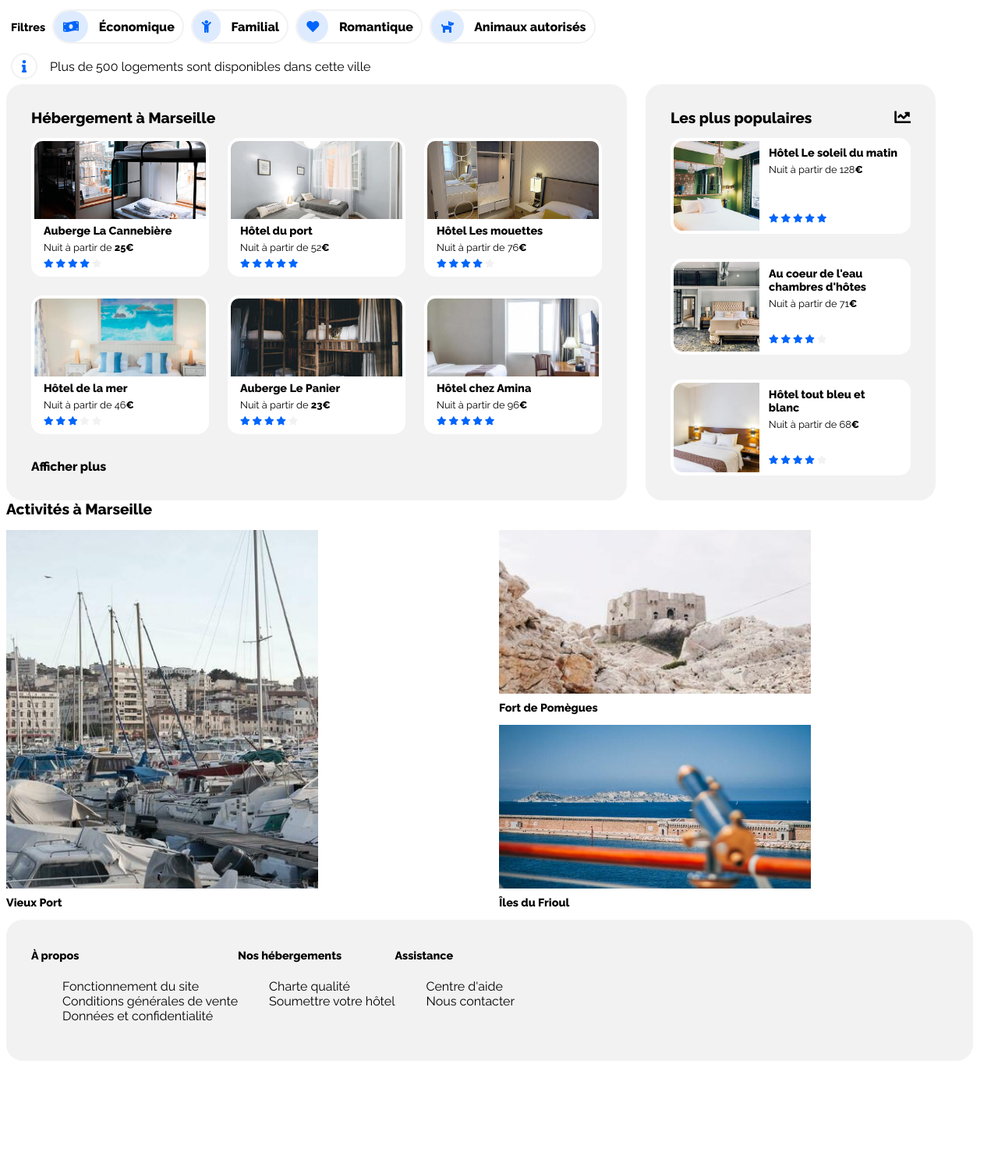
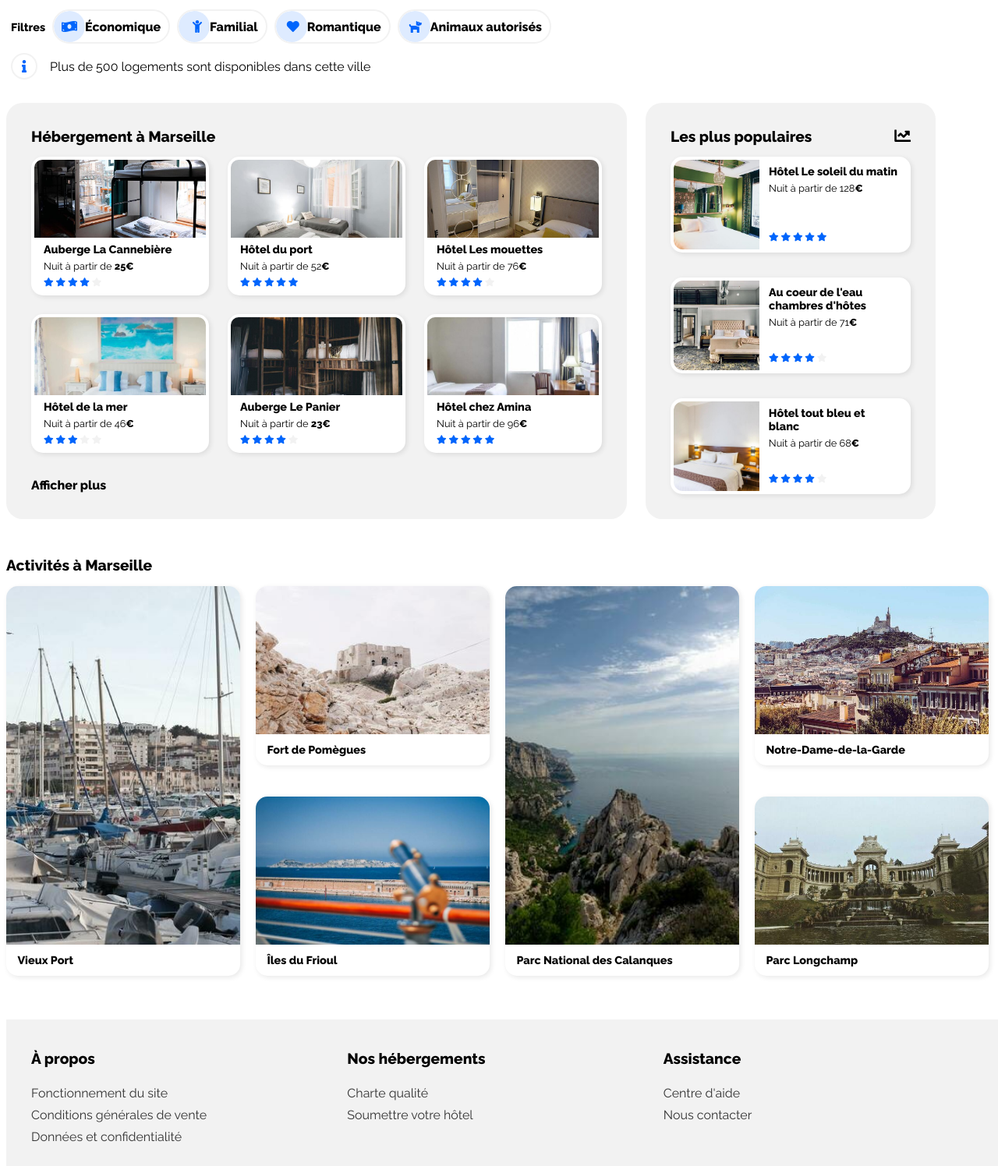
Before and after one commit to SedaII/IliasIdrissiMessnaoui_2_07062021, a plain HTML site: page index.html in a window 1280 px wide. Shown: the part 182-1678 px from the top of the page at 78% size. Before the commit the page ends 1551 px from the top, so only its background shows below. Drawn offline with Linux system fonts and the light colour scheme.

Commit message:
Finish desktop card and start mobile queries

```diff
--- a/assets/style/style.css
+++ b/assets/style/style.css
@@ -7,8 +7,14 @@
 }
 
 body {
+  width: 100%;
+  max-width: 1366px;
   font-family: Raleway, sans-serif;
   margin-top: 0;
+}
+
+section {
+  margin: 1.5em 0;
 }
 
 h1, h2 {
@@ -52,6 +58,10 @@ p {
   margin: 0;
 }
 
+input:focus {
+  outline-style: none;
+}
+
 /* Nav elements*/
 
 .Nav img {
@@ -59,9 +69,14 @@ p {
 }
 
 .Nav {
+  width: 100%;
+  margin-top: 0;
+}
+
+.Nav__header {
+  width: inherit;
   align-items: center;
   justify-content: space-between;
-  margin-top: 0;
 }
 
 .Nav__list {
@@ -91,6 +106,20 @@ p {
 .Nav__login, .Nav__login:visited {
   color: var(--color-blue);
   font-weight: bold;
+  padding-right: 24px;
+}
+
+.mobile-nav {
+  display: none;
+}
+
+.mobile-nav .Nav__list, .Nav__list-item {
+  width:100%;
+  height:60px;
+}
+
+.mobile-nav .Nav__link {
+  padding: 0;
 }
 
 /* Search form */
@@ -135,6 +164,7 @@ p {
   align-items: center;
   padding-left: 6px;
   margin: 6px 0;
+  flex-wrap: wrap;
 }
 
 .Filter__item {
@@ -145,12 +175,20 @@ p {
   font-family: inherit;
   font-weight: bold;
   padding-right: 10px;
+  align-items: center;
+}
+
+.Filter__icon-container {
+  width: 40px;
+  height: 40px;
+  background-color: var(--color-light-blue);
+  border-radius: 50%;
+  display: flex;
+  align-items: center;
+  justify-content: flex-end;
 }
 
 .Filter__icon {
-  background-color: var(--color-light-blue);
-  padding: 12px;
-  border-radius: 30px;
   margin-right: 10px;
 }
 
@@ -183,6 +221,7 @@ p {
   height: 170px;
   background-color: #fff;
   border-radius: 15px;
+  box-shadow: 2px 2px 6px rgba(33, 33, 33, .1);
 }
 
 .card img {
@@ -237,6 +276,7 @@ p {
   background-color: #fff;
   border-radius: 15px;
   padding: 4px;
+  box-shadow: 2px 2px 6px rgba(33, 33, 33, .1);
 }
 
 .side-card-content {
@@ -273,31 +313,78 @@ p {
   height: 500px;
   flex-wrap: wrap;
 }
-.activity-card-large {
-  width: 400px;
+
+.activity-card {
+  display: block;
+  width: 300px;
+  box-shadow: 2px 2px 6px rgba(33, 33, 33, .1);
+  border-radius: 15px;
+  overflow: hidden;
+}
+
+.activity-card h3 {
+  margin: .5em 1em;
+}
+
+.large {
   height: 500px;
 }
-.activity-card-large a {
-  width: inherit;
-  height: inherit;
-}
-.activity-card-large img{
+
+.large img{
   width: inherit;
   height: 460px;
   object-fit: cover;
 }
-.activity-card-small {
-  width: 400px;
-  height: 250px;
+.small {
+  height: 230px;
 }
-.activity-card-small a {
+.small img {
   width: inherit;
-  height: inherit;
+  height: 190px;
+  object-fit: cover;
 }
-.activity-card-small img {
-  width: inherit;
-  height: 210px;
-  object-fit: cover;
+
+/* Footer */
+
+.footer {
+  background-color: var(--color-grey);
+  padding: 2em;
+  margin-top: 3.5em;
+  display: grid;
+  grid-template-columns: 1fr 1fr 1fr;
+  width: 100%;
+  font-family: inherit;
+  box-sizing: border-box;
+}
+
+.footer ul {
+  padding-inline-start: 0;
+}
+
+.footer li {
+  margin-bottom: 9px;
+}
+
+.footer h3 {
+  font-size: 1.2em;
+}
+
+.footer a {
+  color: #333333;
+}
+
+/* Queries */
+
+@media screen and (max-width: 480px) {
+  .desktop-nav {
+    visibility: hidden;
+    width: 0;
+  }
+
+  .mobile-nav {
+    display: flex;
+    flex-direction: row;
+  }
 }
 
 /* Global class */
@@ -316,6 +403,7 @@ p {
   flex-direction: column;
   align-items: start;
   justify-content: space-between;
+  height: inherit;
 }
 
 .background {
--- a/index.html
+++ b/index.html
@@ -14,9 +14,25 @@
 
 <body>
 
-  <header class="column">
-    <nav class="Nav row">
+  <header>
+    <nav class="Nav column">
+      <div class="Nav__header row">
         <img src="assets/images/logo/reservia-nav.png" alt="reservia">
+        <ul class="Nav__list row">
+          <div class="desktop-nav row">
+            <li class="Nav__list-item">
+              <a class="Nav__link" href="#hebergement">Hébergements</a>
+            </li>
+            <li class="Nav__list-item">
+              <a class="Nav__link" href="#activites">Activités</a>
+            </li>
+          </div>
+          <li class="Nav__list-item">
+            <a class="Nav__login Nav__link" href="#">S'inscrire</a>
+          </li>
+        </ul>
+      </div>
+      <div class="mobile-nav">
         <ul class="Nav__list row">
             <li class="Nav__list-item">
               <a class="Nav__link" href="#hebergement">Hébergements</a>
@@ -24,10 +40,8 @@
             <li class="Nav__list-item">
               <a class="Nav__link" href="#activites">Activités</a>
             </li>
-        <li class="Nav__list-item">
-          <a class="Nav__login Nav__link" href="#">S'inscrire</a>
-        </li>
         </ul>
+      </div>
     </nav>
   </header>
 
@@ -44,20 +58,28 @@
 
     <div class="Filter row">
       <h3>Filtres</h3>
-      <div class="Filter__item">
+      <div class="Filter__item row">
+        <div class="Filter__icon-container">
           <i class="Filter__icon fas fa-money-bill-wave"></i>
+        </div>
         Économique
       </div>
-      <div class="Filter__item">
+      <div class="Filter__item row">
+        <div class="Filter__icon-container">
           <i class="Filter__icon fas fa-child"></i>
+        </div>
         Familial
       </div>
-      <div class="Filter__item">
+      <div class="Filter__item row">
+        <div class="Filter__icon-container">
           <i class="Filter__icon fas fa-heart"></i>
+        </div>
         Romantique
       </div>
-      <div class="Filter__item">
+      <div class="Filter__item row">
+        <div class="Filter__icon-container">
           <i class="Filter__icon fas fa-dog"></i>
+        </div>
         Animaux autorisés
       </div>
     </div>
@@ -192,8 +214,8 @@
         </header>
 
         <div class="side-card-container">
-          <article class="side-card">
-            <a href="#" class="row">
+          <article>
+            <a href="#" class="side-card row">
               <img src="assets/images/hebergements/small/matin.jpg" alt="Hôtel le soleil du matin">
               <div class="side-card-content column">
                 <div class="column">
@@ -211,8 +233,8 @@
             </a>
           </article>
 
-          <article class="side-card">
-            <a href="#" class="row">
+          <article>
+            <a href="#" class="side-card row">
               <img src="assets/images/hebergements/small/hotes.jpg" alt="Au coeur de l'eau chambres d'hôtes">
               <div class="side-card-content column">
                 <div class="column">
@@ -230,8 +252,8 @@
             </a>
           </article>
 
-          <article class="side-card">
-            <a href="#" class="row">
+          <article>
+            <a href="#" class="side-card row">
               <img src="assets/images/hebergements/small/blanc.jpg" alt="Hôtel tout bleu et blanc">
               <div class="side-card-content column">
                 <div class="column">
@@ -255,53 +277,80 @@
     <section id="activites">
       <h2>Activités à Marseille</h2>
       <div class="activity-card-container column">
-          <article class="activity-card-large">
-            <a href="#">
+          <article>
+            <a href="#" class="activity-card large">
               <img src="assets/images/activites/small/port.jpg" alt="Vieux port">
               <h3>Vieux Port</h3>
             </a>
           </article>
 
-          <article class="activity-card-small">
-            <a href="#">
+          <div class="column-stretch">
+            <article>
+              <a href="#" class="activity-card small">
                 <img src="assets/images/activites/small/pomegues.jpg" alt="Fort de Pomègues">
                 <h3>Fort de Pomègues</h3>
               </a>
             </article>
 
-          <article class="activity-card-small">
-            <a href="#">
+            <article>
+              <a href="#" class="activity-card small">
                 <img src="assets/images/activites/small/frioul.jpg" alt="Îles du Frioul">
                 <h3>Îles du Frioul</h3>
               </a>
             </article>
           </div>
+
+
+          <article>
+            <a href="#" class="activity-card large">
+              <img src="assets/images/activites/small/parc.jpg" alt="Parc National des Calanques">
+              <h3>Parc National des Calanques</h3>
+            </a>
+          </article>
+
+          <div class="column-stretch">
+            <article>
+              <a href="#" class="activity-card small">
+                <img src="assets/images/activites/small/notre.jpg" alt="Notre-Dame-de-la-Garde">
+                <h3>Notre-Dame-de-la-Garde</h3>
+              </a>
+            </article>
+
+            <article>
+              <a href="#" class="activity-card small">
+                <img src="assets/images/activites/small/longchamp.jpg" alt="Parc Longchamp">
+                <h3>Parc Longchamp</h3>
+              </a>
+            </article>
+          </div>
+
+        </div>
     </section>
   </main>
 
-  <footer class="background row">
+  <footer class="footer">
     <div class="column">
       <h3>À propos</h3>
       <ul>
-        <li>Fonctionnement du site</li>
-        <li>Conditions générales de vente</li>
-        <li>Données et confidentialité</li>
+        <li><a href="#">Fonctionnement du site</a></li>
+        <li><a href="#">Conditions générales de vente</a></li>
+        <li><a href="#">Données et confidentialité</a></li>
       </ul>
     </div>
 
     <div class="column">
       <h3>Nos hébergements</h3>
       <ul>
-        <li>Charte qualité</li>
-        <li>Soumettre votre hôtel</li>
+        <li><a href="#">Charte qualité</a></li>
+        <li><a href="#">Soumettre votre hôtel</a></li>
       </ul>
     </div>
 
     <div class="column">
       <h3>Assistance</h3>
       <ul>
-        <li>Centre d'aide</li>
-        <li>Nous contacter</li>
+        <li><a href="#">Centre d'aide</a></li>
+        <li><a href="#">Nous contacter</a></li>
       </ul>
     </div>
   </footer>
```
Also changed, not shown: assets/images/activites/small/longchamp.jpg (renamed from assets/images/activites/small/lena-paulin-wH2-EJoDcV0-unsplash.jpg), assets/images/activites/small/notre.jpg (renamed from assets/images/activites/small/florian-wehde-xW9e8gdotxI-unsplash.jpg), assets/images/activites/small/parc.jpg (renamed from assets/images/activites/small/kilyan-sockalingum-NR8-cBCN3aI-unsplash.jpg). Lines whose indentation alone changed are shown as unchanged.
